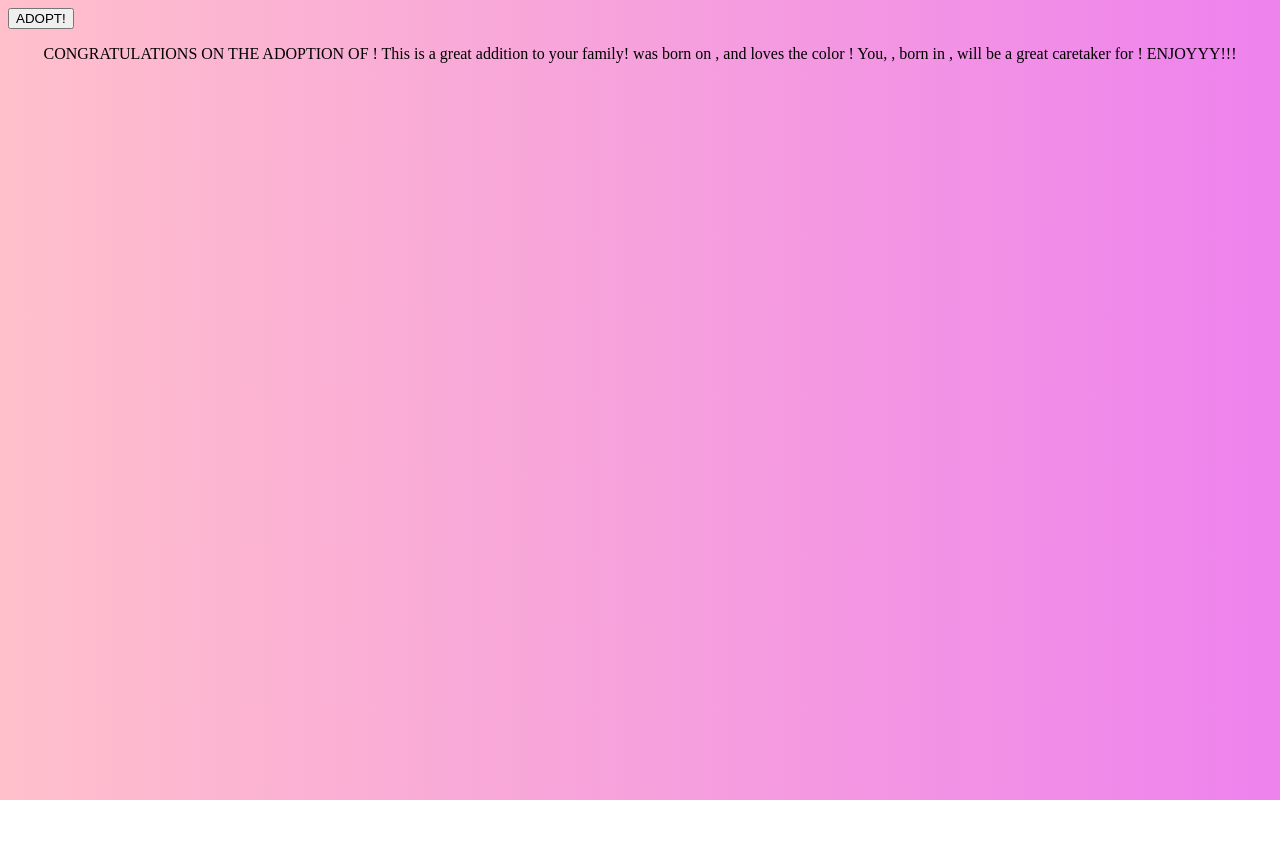
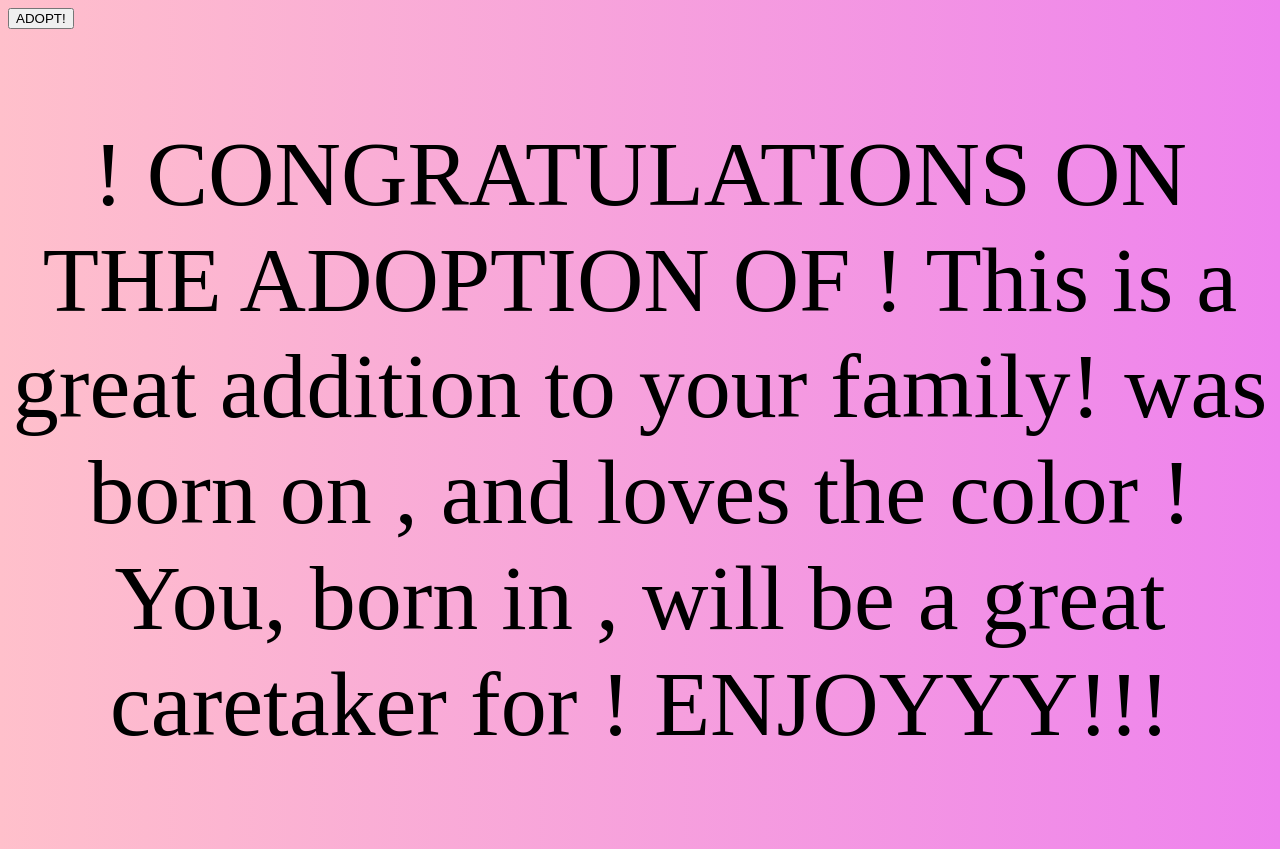
Before and after one commit to syedaa4390/generator-project, a plain HTML site: page index.html in a window 1280 px wide. Both pictures are taken after a click on the button "ADOPT!". Before the commit the page ends 800 px from the top, so only its background shows below. Drawn offline with nearby package versions, Linux system fonts and the light colour scheme.

Commit message:
update more css

```diff
--- a/index.html
+++ b/index.html
@@ -28,7 +28,7 @@
 
         $('body').css('background', color);  // sets the background to whatever was inputted for color
 
-        var adoption = "CONGRATULATIONS " + name2 + " ON THE ADOPTION OF " + name + "! This " + pet + " is a great addition to your family! " + name + " was born on " + birthday + ", and loves the color " + color + "! You, " + name2 + ", born in " + birthYear + ", will be a great caretaker for " + name + "! ENJOYYY!!!";
+        var adoption = name2 + "! CONGRATULATIONS ON THE ADOPTION OF " + name + "! This " + pet + " is a great addition to your family! " + name + " was born on " + birthday + ", and loves the color " + color + "! You, " + name2 + " born in " + birthYear + ", will be a great caretaker for " + name + "! ENJOYYY!!!";
 
         $('p').html(adoption);
 
@@ -62,14 +62,11 @@
 
       p {
         text-align: center;
+        font-size: 92px;
       }
 
       button {
         text-align: center;
-      }
-
-      .adoption {
-        font-size: 30px;
       }
 
     </style>
```
